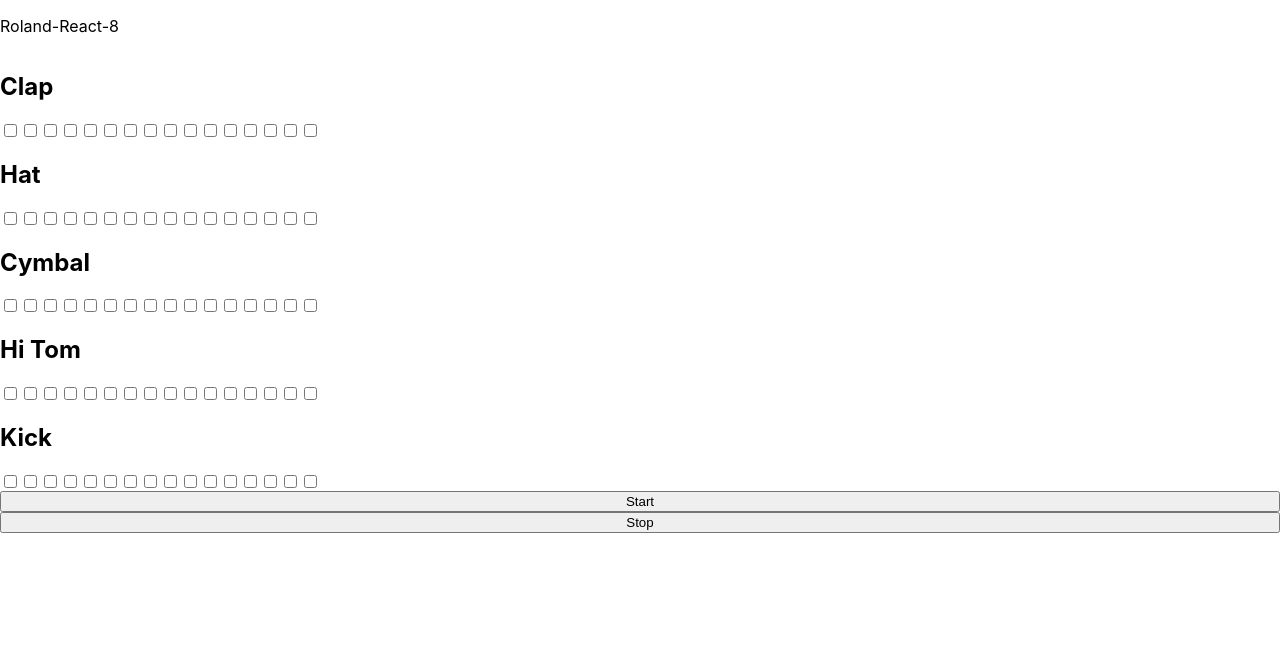
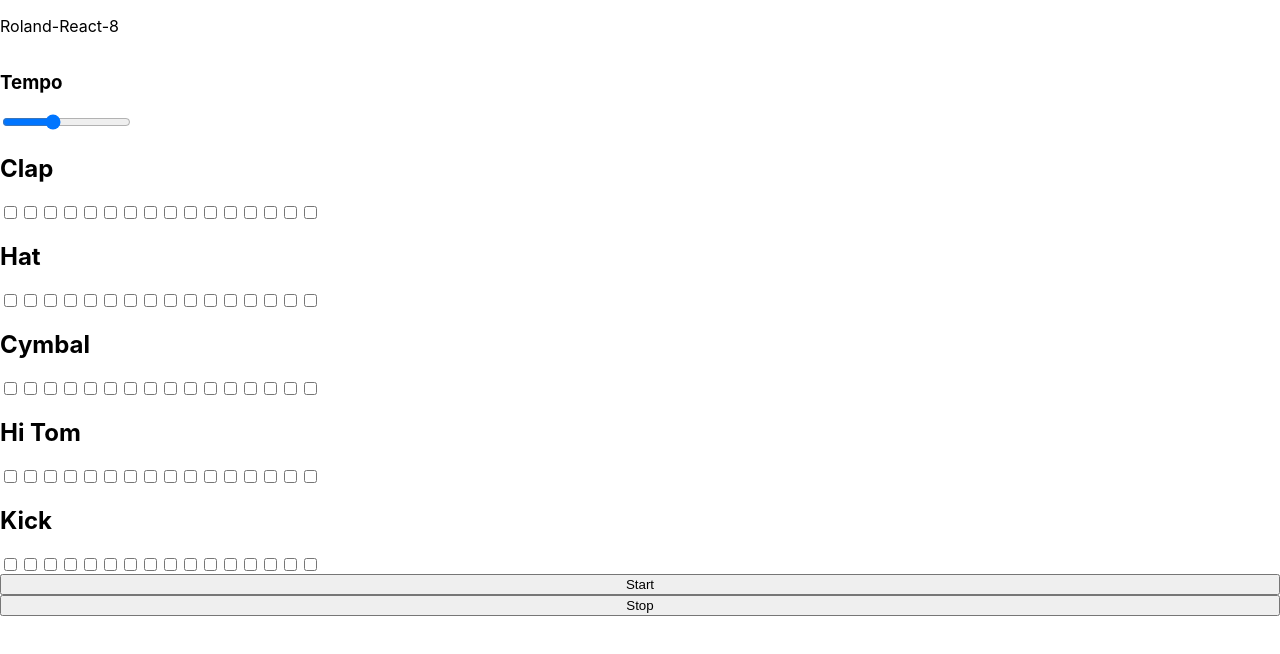
Before and after one commit to edwardhorsey/roland-react-8, a React (Create React App) app: page / in a window 1280 px wide. Shown: the top 654 px of the page. Built offline with nearby package versions, Linux system fonts and the light colour scheme; no server answers.

Commit message:
added tempo

```diff
--- a/package.json
+++ b/package.json
@@ -8,6 +8,7 @@
     "@testing-library/user-event": "^7.1.2",
     "node-sass": "^4.14.1",
     "react": "^16.13.1",
+    "react-canvas-knob": "^0.5.0",
     "react-dom": "^16.13.1",
     "react-scripts": "3.4.1",
     "use-audio": "^0.0.1"
--- a/src/App.jsx
+++ b/src/App.jsx
@@ -2,16 +2,11 @@
 import styles from './App.module.scss';
 import ProgramSteps from "./Components/ProgramSteps";
 import Button from "./Components/Button";
+import InstrumentControls from "./Components/InstrumentControls";
 
 // import { context, bufferLoader, setupSample } from './engine/audio-context/audio-context'
 
-import clap from './data/sounds/wa_808tape_clap_01_sat.wav';
-import hat from './data/sounds/wa_808tape_closedhat_09_sat.wav';
-import crash from './data/sounds/wa_808tape_crash_02_sat.wav';
-import hitom from './data/sounds/wa_808tape_hitom_01_sat.wav';
-import kick from './data/sounds/wa_808tape_kick_09_sat.wav';
-
-let filenames = [ clap, hat, crash, hitom, kick ];
+import { filenames } from "./data/filenames";
 
 let context; // the Audio Context
 let bufferLoader; // our loaded samples will live here
@@ -58,7 +53,7 @@
 
 // Playing notes in a sequence by loading a queue ahead of time.
 
-const tempo = 110; // BPM (beats per minute)
+let tempo = 110; // BPM (beats per minute)
 let current16thNote = 0;
 let nextNoteTime = 0.0; // when the next note is due.
 
@@ -130,11 +125,16 @@
     loop[instr] = array;
   }
 
+  updateTempo = (event) => {
+    tempo = event.target.value;
+  }
+
   render() {
 
     return (
       <div className={styles.app}>
           <p>Roland-React-8</p>
+          <InstrumentControls tempo={tempo} updateTempo={this.updateTempo} />
           <article className={styles.sequencer}>
             <ProgramSteps title={'Clap'} updateLoop={this.updateLoop} />
             <ProgramSteps title={'Hat'} updateLoop={this.updateLoop} />
--- /dev/null
+++ b/src/Components/InstrumentControls/InstrumentControls.jsx
@@ -0,0 +1,19 @@
+import React, { Component } from 'react';
+import styles from './InstrumentControls.module.scss';
+
+class InstrumentControls extends Component {
+
+
+  render() {
+
+
+    return (
+      <section className={styles.instrControls}>
+        <h3>Tempo</h3>
+        <input type="range" min="30" max="240" value={this.props.tempo} class="slider" id="tempo" onChange={this.props.updateTempo} />
+      </section>
+     );
+  }
+}
+
+export default InstrumentControls;
--- /dev/null
+++ b/src/Components/InstrumentControls/InstrumentControls.module.scss
@@ -0,0 +1,7 @@
+.instrument {
+  display: flex;
+
+  section {
+    display: flex;
+  }
+}
--- /dev/null
+++ b/src/Components/InstrumentControls/index.js
@@ -0,0 +1,2 @@
+import InstrumentControls from "./InstrumentControls";
+export default InstrumentControls;
```
Also changed, not shown: 1 other file (tests, documents, lock files or other folders).
